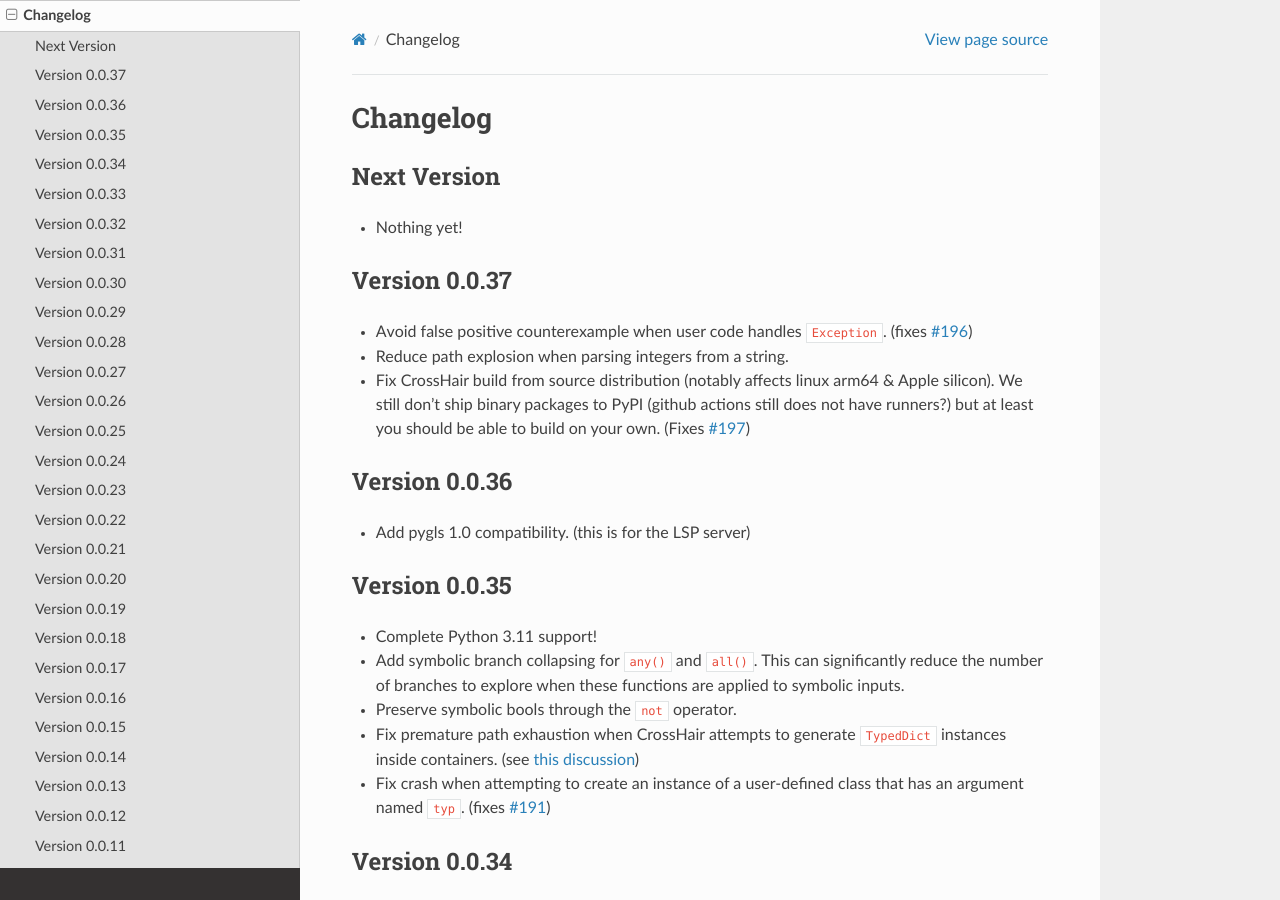
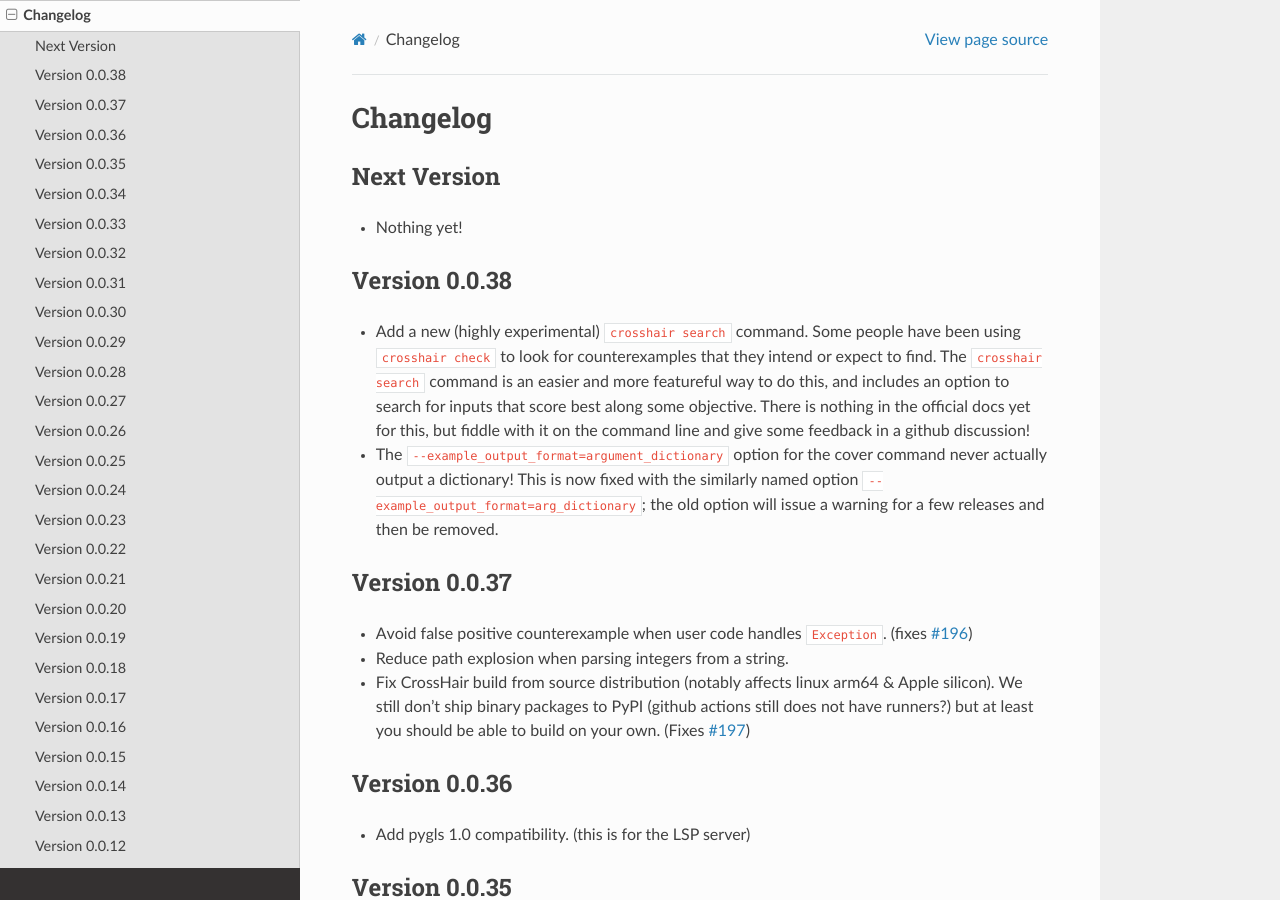
Before and after one commit to pschanely/CrossHair, a Sphinx documentation site: the page built from doc/source/changelog.rst, in a window 1280 px wide and 900 px high. Built offline with Sphinx 7.4.7 and the Read the Docs theme 2.0.0, drawn with Linux system fonts in a browser that asks for light colours; the version number is read from the project's files by our own code.

Commit message:
Update changelog

```diff
--- a/doc/source/changelog.rst
+++ b/doc/source/changelog.rst
@@ -7,6 +7,22 @@
 ------------
 
 * Nothing yet!
+
+
+Version 0.0.38
+--------------
+
+* Add a new (highly experimental) ``crosshair search`` command.
+  Some people have been using ``crosshair check`` to look for counterexamples that
+  they intend or expect to find. The ``crosshair search`` command is an easier and
+  more featureful way to do this, and includes an option to search for inputs that
+  score best along some objective.
+  There is nothing in the official docs yet for this, but fiddle with it on the command
+  line and give some feedback in a github discussion!
+* The ``--example_output_format=argument_dictionary`` option for the cover command
+  never actually output a dictionary! This is now fixed with the similarly named option
+  ``--example_output_format=arg_dictionary``; the old option will issue a warning for a
+  few releases and then be removed.
 
 
 Version 0.0.37
```
